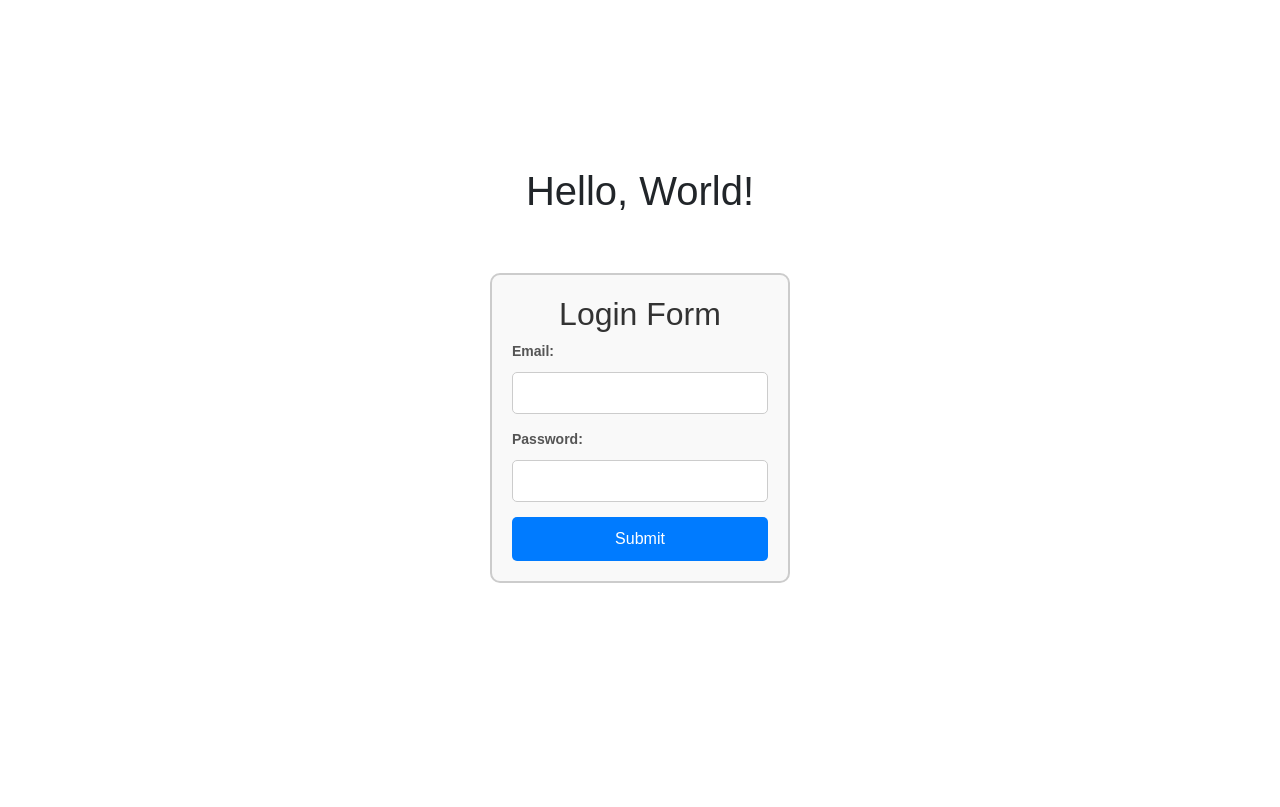
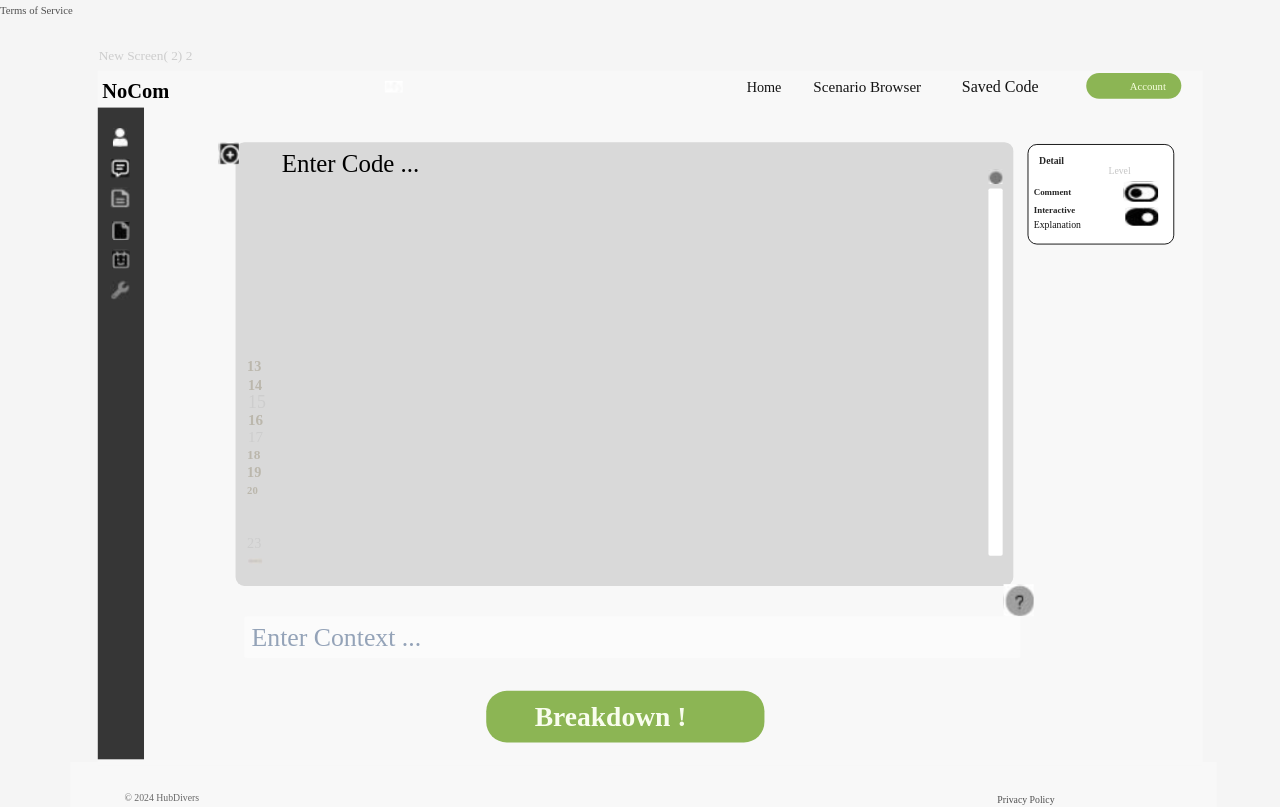
Before and after one commit to COS420-Fall24/TeamH, a React (Create React App) app in the folder nocom/: page / in a window 1280 px wide. Shown: the top 807 px of the page. Built offline with nearby package versions, Linux system fonts and the light colour scheme.

Commit message:
Fix blank screen issue and integrate SVG display component

```diff
--- a/nocom/src/App.js
+++ b/nocom/src/App.js
@@ -1,13 +1,13 @@
 import React from 'react';
-import Screen from './screen'; // Ensure the path and casing are correct
-import LoginWidget from './LoginWidget'; // Example child component
+import SvgMockup from './SvgMockup'; // Ensure this path matches the location of SvgMockup.js
+import LoginWidget from './LoginWidget'; // Your existing login component
 
 const App = () => {
   return (
-    <Screen>
-      <h1>Hello, World!</h1> {/* Test with a simple element */}
-      <LoginWidget /> {/* Replace with your actual content */}
-    </Screen>
+    <div>
+      <SvgMockup /> {/* Displays the Screen.svg */}
+      <LoginWidget /> {/* Your login form or other content */}
+    </div>
   );
 };
 
--- a/nocom/src/SvgMockup.js
+++ b/nocom/src/SvgMockup.js
@@ -1,12 +1,12 @@
 import React from 'react';
+import ScreenSvg from './Screen.svg'; // Ensure the path is correct
 
-const Screen = (props) => {
-    return (
-      <div className="screen">
-        <img src={MockupSvg} alt="UI Mockup" style={{ width: '100%', height: 'auto' }} />
-        {props.children} {/* Render any other child components, like a login form */}
-      </div>
-    );
-  };
+const SvgMockup = () => {
+  return (
+    <div>
+      <img src={ScreenSvg} alt="UI Mockup" style={{ width: '100%', height: 'auto' }} />
+    </div>
+  );
+};
 
-  export default Screen;
+export default SvgMockup;
```
Also changed, not shown: nocom/src/Screen.svg (added).
